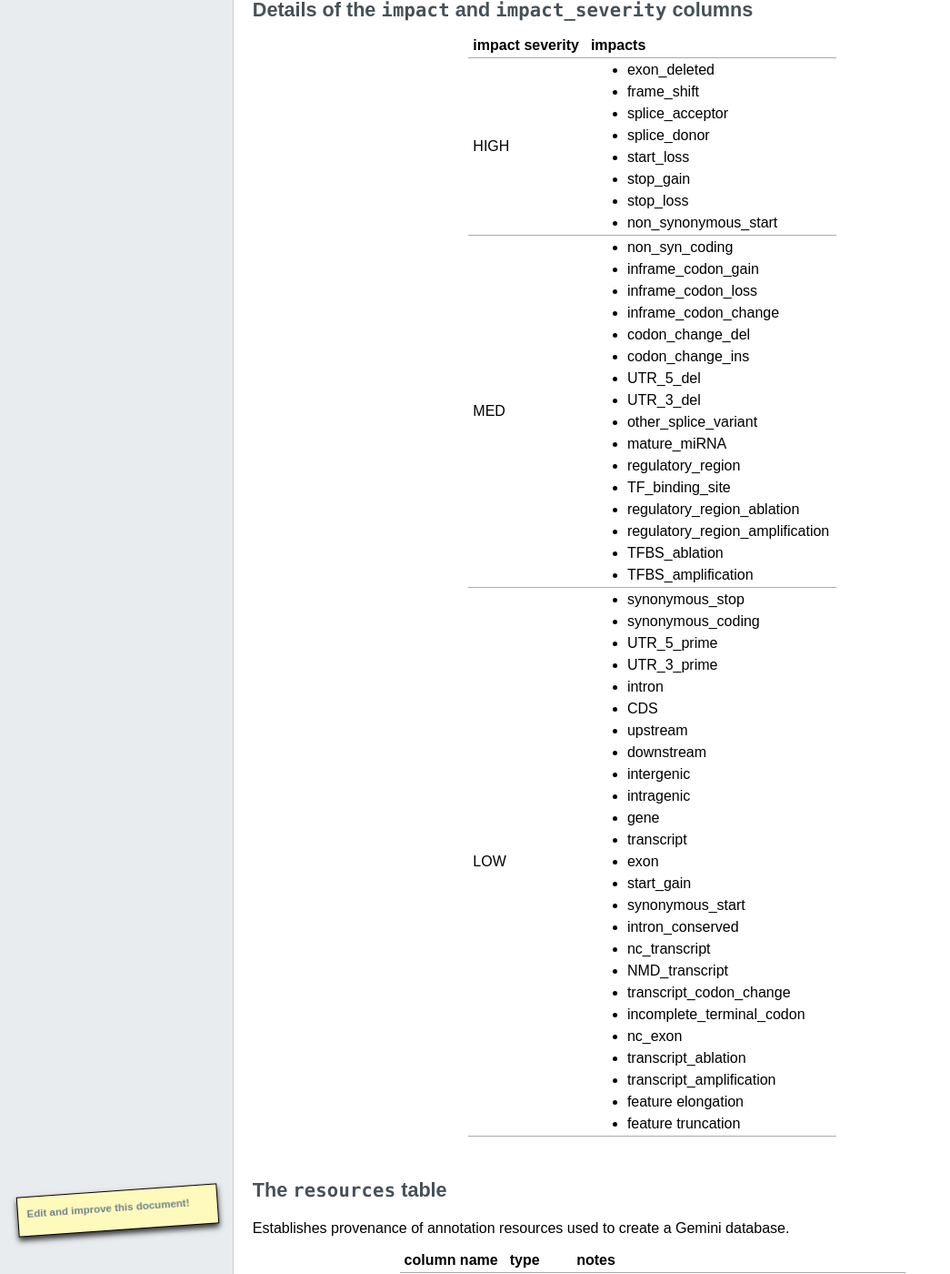
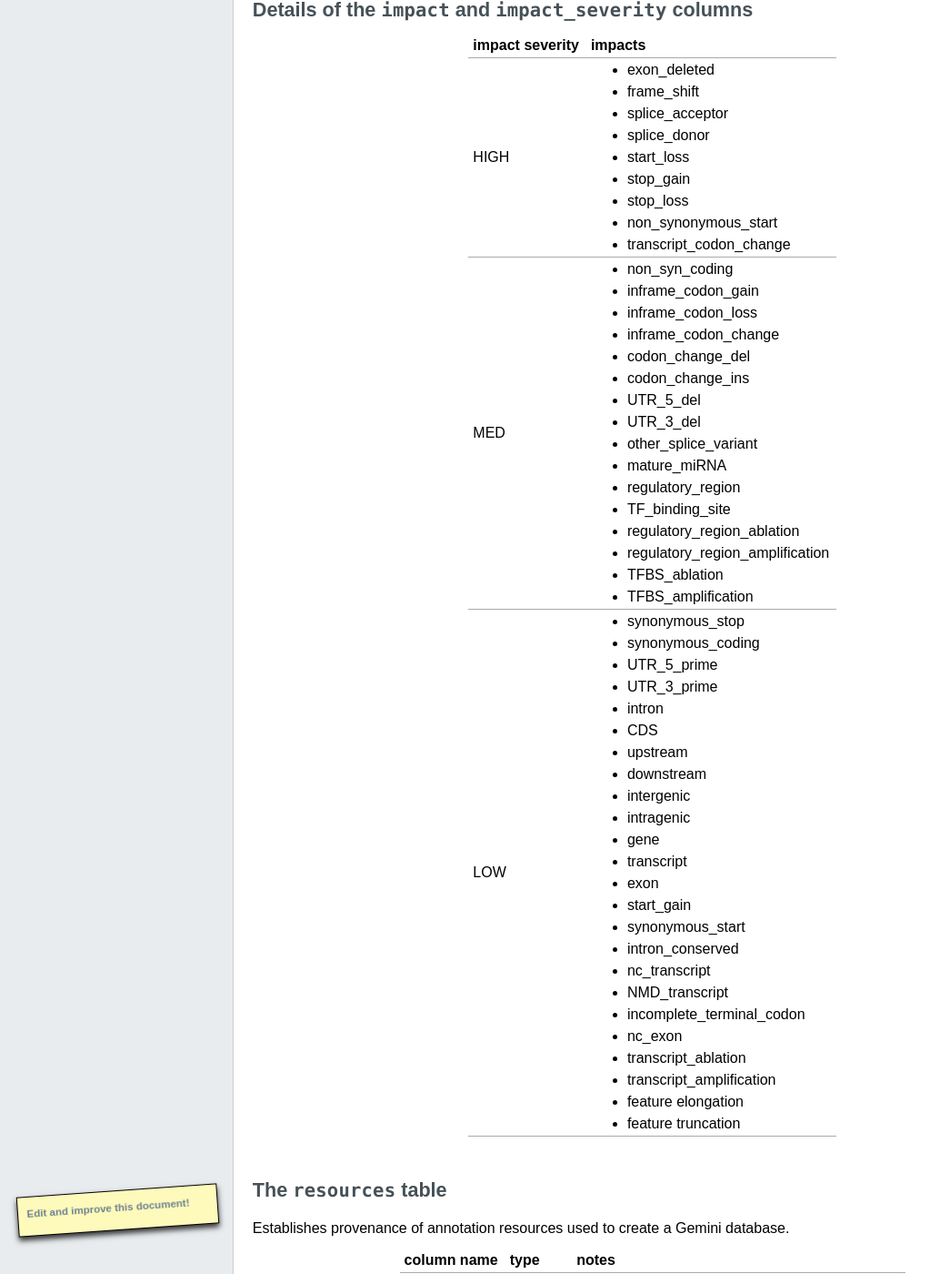
Before and after one commit to arq5x/gemini, a Sphinx documentation site: the page built from docs/content/database_schema.rst, in a window 1280 px wide and 1400 px high, scrolled down 6512 px. Shown: the whole window at 91% size, without its empty margins (0-1045 px from the left). Built offline with Sphinx 7.4.7, drawn with Linux system fonts in a browser that asks for light colours; formulas are drawn with MathJax 3; pages that are not in the unit, such as notebooks, are missing from menus; comment, search, counter and statistics services are not loaded; the version number is read from the project's files by our own code; part of the change alters nothing that is shown.

```diff
--- a/docs/content/database_schema.rst
+++ b/docs/content/database_schema.rst
@@ -320,6 +320,7 @@ HIGH              - exon_deleted
                   - stop_gain
                   - stop_loss
                   - non_synonymous_start
+                  - transcript_codon_change
 MED               - non_syn_coding
                   - inframe_codon_gain
                   - inframe_codon_loss
@@ -354,7 +355,6 @@ LOW               - synonymous_stop
                   - intron_conserved
                   - nc_transcript
                   - NMD_transcript
-                  - transcript_codon_change
                   - incomplete_terminal_codon
                   - nc_exon
                   - transcript_ablation
```
